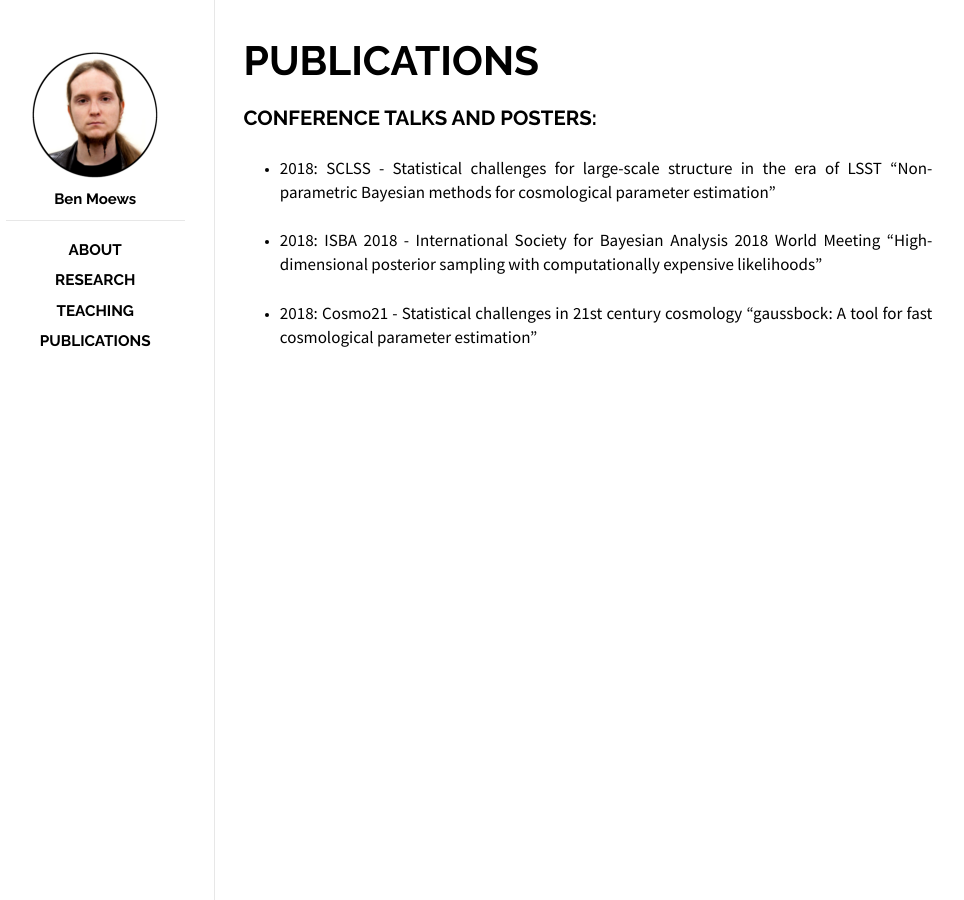
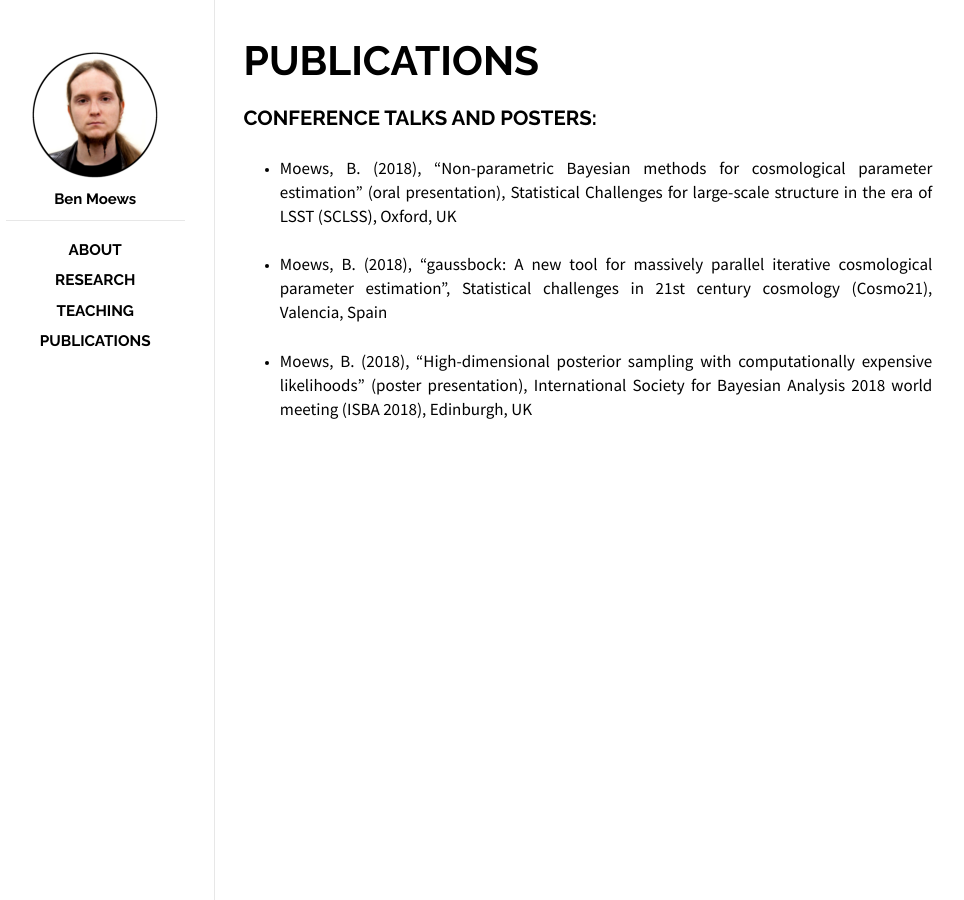
Before and after one commit to moews/moews.github.io, a Jekyll site: the page built from _posts/2017-03-24-publications.md, in a window 1280 px wide. Shown: the whole page, without its empty margins (144-1108 px from the left). Built offline with Jekyll 4.4.1, drawn with Linux system fonts in a browser that asks for light colours.

Commit message:
Update 2017-03-24-publications.md

```diff
--- a/_posts/2017-03-24-publications.md
+++ b/_posts/2017-03-24-publications.md
@@ -8,11 +8,8 @@ categories: posts
 
 ## CONFERENCE TALKS AND POSTERS:
 
-* 2018: SCLSS - Statistical challenges for large-scale structure in the era of LSST
-      "Non-parametric Bayesian methods for cosmological parameter estimation"
+* Moews, B. (2018), "Non-parametric Bayesian methods for cosmological parameter estimation" (oral presentation), Statistical Challenges for large-scale structure in the era of LSST (SCLSS), Oxford, UK
 
-* 2018: ISBA 2018 - International Society for Bayesian Analysis 2018 World Meeting
-      "High-dimensional posterior sampling with computationally expensive likelihoods"
+* Moews, B. (2018), "gaussbock: A new tool for massively parallel iterative cosmological parameter estimation", Statistical challenges in 21st century cosmology (Cosmo21), Valencia, Spain
 
-* 2018: Cosmo21 - Statistical challenges in 21st century cosmology
-      "gaussbock: A tool for fast cosmological parameter estimation"
+* Moews, B. (2018), "High-dimensional posterior sampling with computationally expensive likelihoods" (poster presentation), International Society for Bayesian Analysis 2018 world meeting (ISBA 2018), Edinburgh, UK
```
